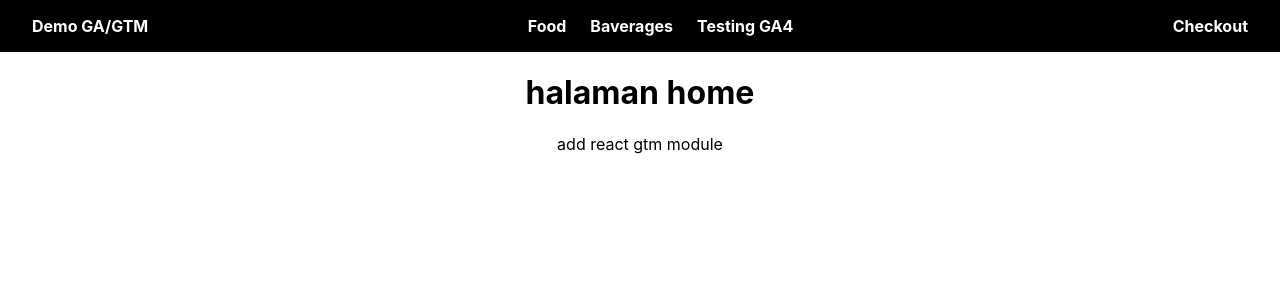
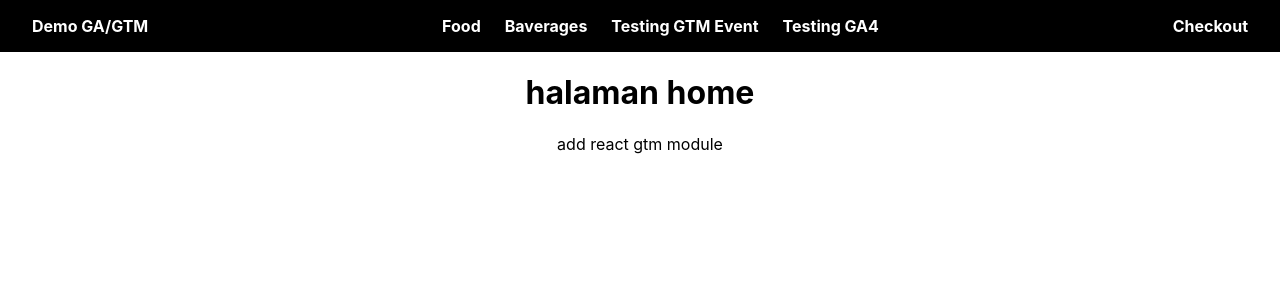
Before and after one commit to danangwahyupurbojati/next-ga-gtm, a Next.js app: page / in a window 1280 px wide. Shown: the top 300 px of the page. Built offline with nearby package versions, Linux system fonts and the light colour scheme.

Commit message:
active navbar ga3

```diff
--- a/components/Navbar/index.js
+++ b/components/Navbar/index.js
@@ -22,11 +22,11 @@ const Navbar = () => {
                         Baverages
                     </a>
                 </Link>
-                {/* <Link href="/testingpages">
+                <Link href="/testingpages">
                     <a className={styles.navCategoryLink}>
                         Testing GTM Event
                     </a>
-                </Link> */}
+                </Link>
                 <Link href="/testing-ga4">
                     <a className={styles.navCategoryLink}>
                         Testing GA4
```
